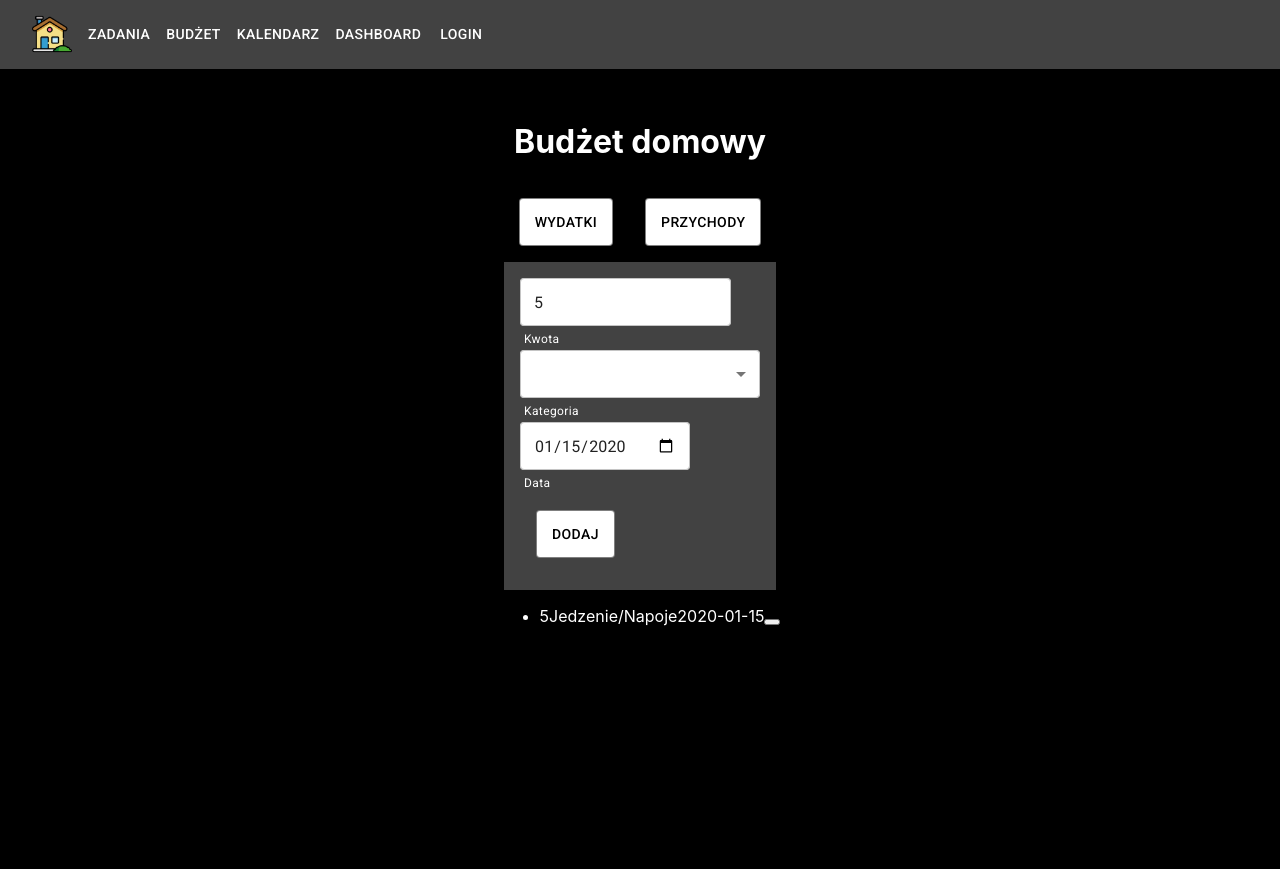
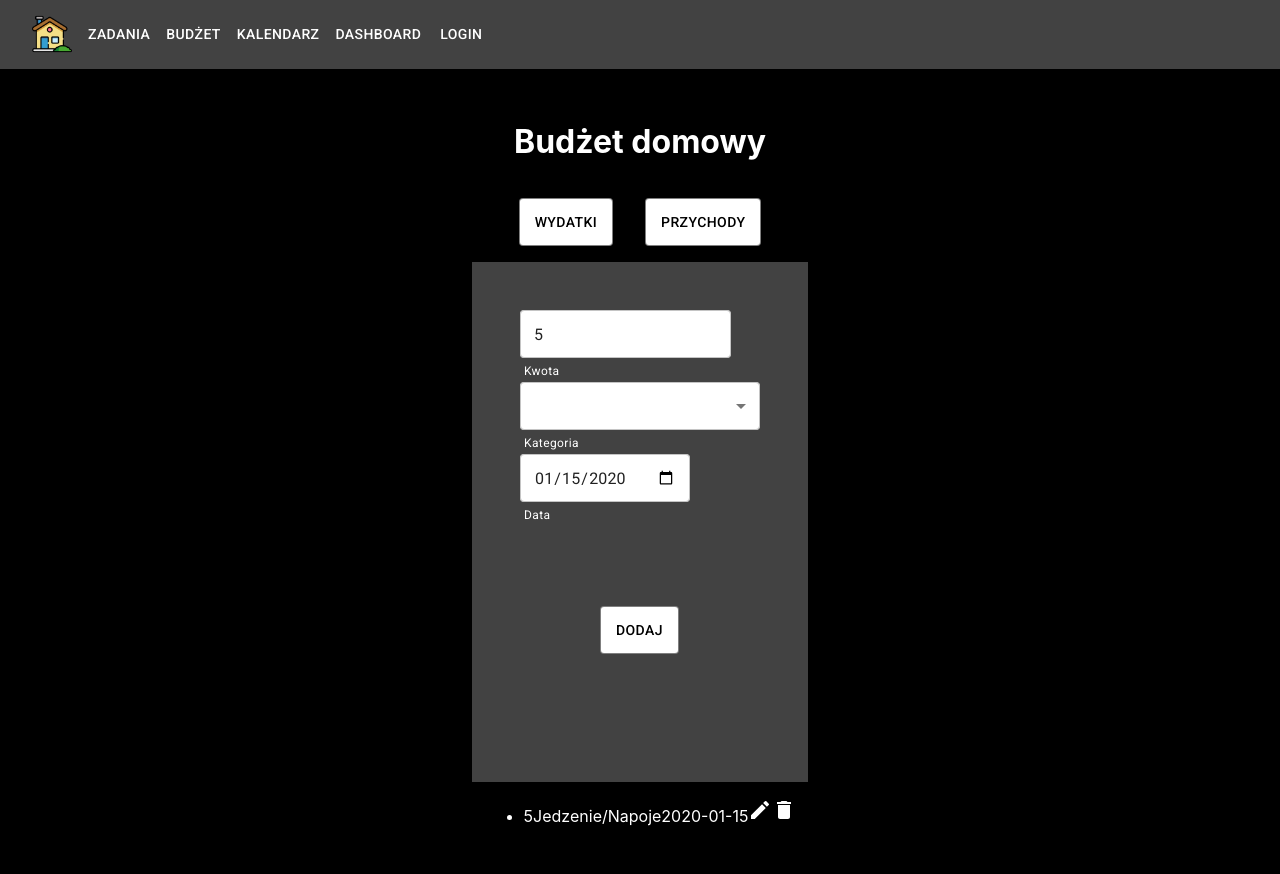
Before and after one commit to infoshareacademy/jfdzr5-pierwsza-linia-frontu, a React (Create React App) app: page /budget in a window 1280 px wide. Both pictures are taken after typing "5", "2020-01-15" into the empty fields and a click on the button "DODAJ". Built offline with nearby package versions, Linux system fonts and the light colour scheme.

Commit message:
added icons

```diff
--- a/src/components/Budget/BudgetComponents/BudgetFormExpenses.js
+++ b/src/components/Budget/BudgetComponents/BudgetFormExpenses.js
@@ -29,7 +29,7 @@ function BudgetFormExpenses(props) {
 
     }
     return <>
-        <Box sx={{ padding: "1rem", backgroundColor: Theme.palette.secondary.main }}>
+        <Box sx={{ padding: "3rem", backgroundColor: Theme.palette.secondary.main }}>
             <form className='budget-form' onSubmit={handleSubmit}>
                 <OutlinedInput
                     type="number"
@@ -87,7 +87,7 @@ function BudgetFormExpenses(props) {
                     type="submit"
                     variant="outlined"
                     sx={{
-                        margin: "1rem",
+                        margin: "5rem",
                         height: "3rem",
                         color: Theme.palette.primary,
                         backgroundColor: Theme.palette.secondary.contrastText,
--- a/src/components/Budget/BudgetComponents/BudgetFormIncomes.js
+++ b/src/components/Budget/BudgetComponents/BudgetFormIncomes.js
@@ -29,7 +29,7 @@ function BudgetFormIncomes(props) {
 
     }
     return <>
-        <Box sx={{ padding: "1rem", backgroundColor: Theme.palette.secondary.main }}>
+        <Box sx={{ padding: "3rem", backgroundColor: Theme.palette.secondary.main }}>
             <form className='budget-form' onSubmit={handleSubmit}>
                 <OutlinedInput
                     type="number"
@@ -80,7 +80,7 @@ function BudgetFormIncomes(props) {
                     type="submit"
                     variant="outlined"
                     sx={{
-                        margin: "1rem",
+                        margin: "5rem",
                         height: "3rem",
                         color: Theme.palette.primary,
                         backgroundColor: Theme.palette.secondary.contrastText,
--- a/src/components/Budget/BudgetComponents/ExpensesList.js
+++ b/src/components/Budget/BudgetComponents/ExpensesList.js
@@ -1,4 +1,6 @@
 import React from "react";
+import DeleteIcon from '@mui/icons-material/Delete';
+import EditIcon from '@mui/icons-material/Edit';
 
 function ExpensesList(props) {
     console.log(props)
@@ -12,9 +14,8 @@ function ExpensesList(props) {
                                 <span className="expenses-amount">{expense.amount}</span>
                                 <span className="expenses-category">{expense.category}</span>
                                 <span className="expenses-date">{expense.date}</span>
-                                <button className="delete-btn">
-                                    <i className="fas fa-trash"></i>
-                                </button>
+                                <EditIcon />
+                                <DeleteIcon />
                             </li>
                         )
                     })
--- a/src/components/Budget/BudgetComponents/IncomesList.js
+++ b/src/components/Budget/BudgetComponents/IncomesList.js
@@ -1,4 +1,6 @@
 import React from "react";
+import DeleteIcon from '@mui/icons-material/Delete';
+import EditIcon from '@mui/icons-material/Edit';
 
 function IncomesList(props) {
     return (
@@ -11,9 +13,8 @@ function IncomesList(props) {
                                 <span className="income-amount">{income.amount}</span>
                                 <span className="income-category">{income.category}</span>
                                 <span className="income-date">{income.date}</span>
-                                <button className="delete-btn">
-                                    <i className="fas fa-trash"></i>
-                                </button>
+                                <EditIcon />
+                                <DeleteIcon />
                             </li>
                         )
                     })
```
